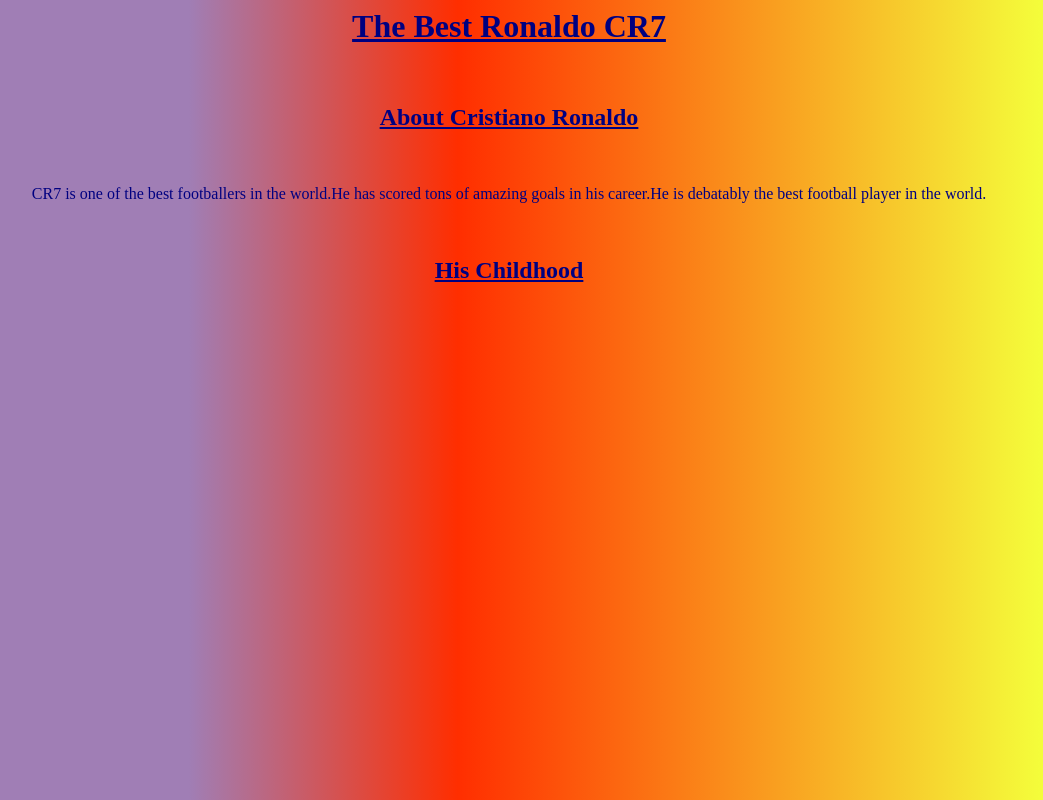
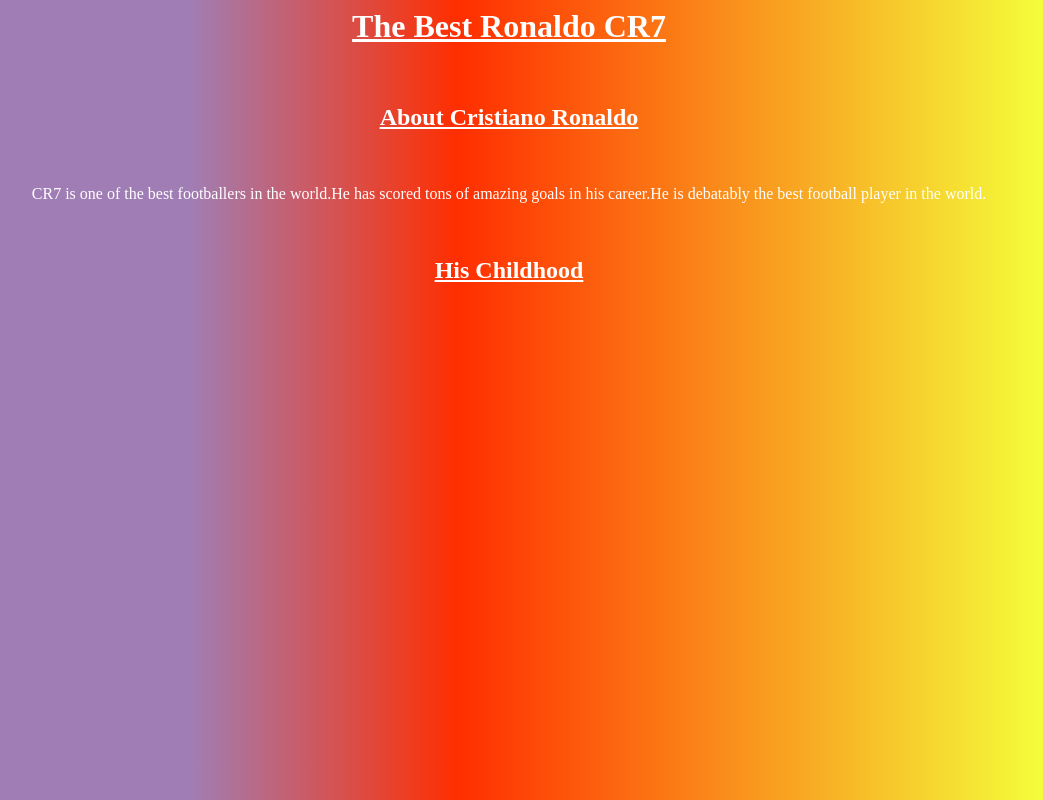
Before and after one commit to am9066/My-Year-7-Website, a plain HTML site: page index.html in a window 1280 px wide. Shown: the whole page, without its empty margins (131-1174 px from the left). Drawn offline with Linux system fonts and the light colour scheme.

Commit message:
Update index.html
changed text color to white

```diff
--- a/index.html
+++ b/index.html
@@ -6,12 +6,12 @@
   background: rgb(160,126,181);
 background: linear-gradient(90deg, rgba(160,126,181,1) 25%, rgba(255,46,0,1) 46%, rgba(244,255,59,1) 92%);
 }
-  h1 {color:#000080;
+  h1 {color:#ffffff
      }
 
-  h2{color:#000080
+  h2{color:#ffffff
     }
- p {color: #000080
+ p {color:#ffffff
    }
 
 </style>
```
